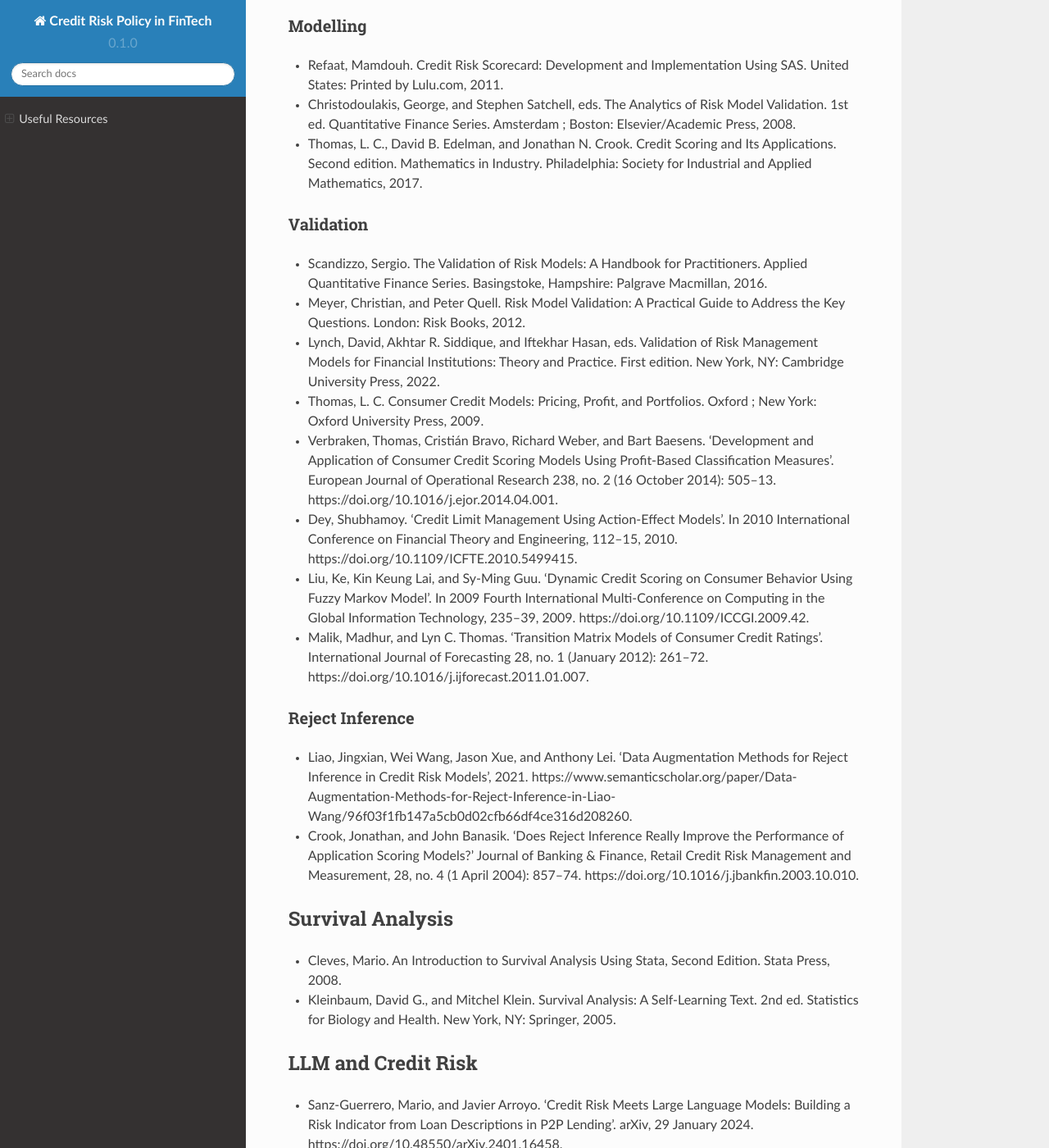
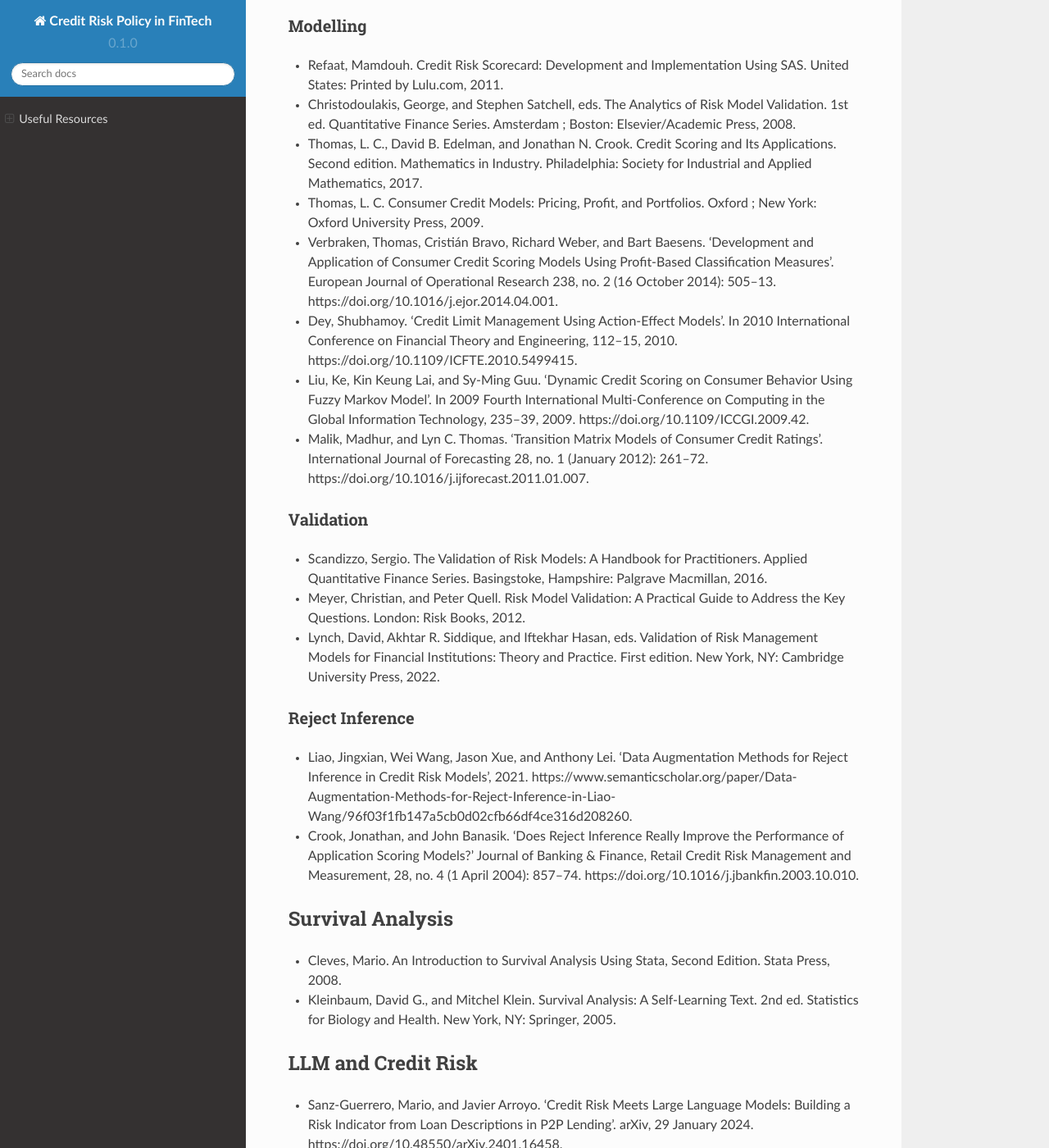
Before and after one commit to kychanbp/credit_risk_mgmt_fintech, a Sphinx documentation site: the page built from docs/source/resources.md, in a window 1280 px wide and 1400 px high, scrolled down 1354 px. Shown: the whole window at 82% size. Built offline with Sphinx 7.4.7 and the Read the Docs theme 2.0.0, drawn with Linux system fonts in a browser that asks for light colours.

```diff
--- a/docs/source/resources.md
+++ b/docs/source/resources.md
@@ -38,18 +38,17 @@ This section provides a list of books and resources that I have found useful in
 - Refaat, Mamdouh. Credit Risk Scorecard: Development and Implementation Using SAS. United States: Printed by Lulu.com, 2011.
 - Christodoulakis, George, and Stephen Satchell, eds. The Analytics of Risk Model Validation. 1st ed. Quantitative Finance Series. Amsterdam ; Boston: Elsevier/Academic Press, 2008.
 - Thomas, L. C., David B. Edelman, and Jonathan N. Crook. Credit Scoring and Its Applications. Second edition. Mathematics in Industry. Philadelphia: Society for Industrial and Applied Mathematics, 2017.
+- Thomas, L. C. Consumer Credit Models: Pricing, Profit, and Portfolios. Oxford ; New York: Oxford University Press, 2009.
+- Verbraken, Thomas, Cristián Bravo, Richard Weber, and Bart Baesens. ‘Development and Application of Consumer Credit Scoring Models Using Profit-Based Classification Measures’. European Journal of Operational Research 238, no. 2 (16 October 2014): 505–13. https://doi.org/10.1016/j.ejor.2014.04.001.
+- Dey, Shubhamoy. ‘Credit Limit Management Using Action-Effect Models’. In 2010 International Conference on Financial Theory and Engineering, 112–15, 2010. https://doi.org/10.1109/ICFTE.2010.5499415.
+- Liu, Ke, Kin Keung Lai, and Sy-Ming Guu. ‘Dynamic Credit Scoring on Consumer Behavior Using Fuzzy Markov Model’. In 2009 Fourth International Multi-Conference on Computing in the Global Information Technology, 235–39, 2009. https://doi.org/10.1109/ICCGI.2009.42.
+- Malik, Madhur, and Lyn C. Thomas. ‘Transition Matrix Models of Consumer Credit Ratings’. International Journal of Forecasting 28, no. 1 (January 2012): 261–72. https://doi.org/10.1016/j.ijforecast.2011.01.007.
 
 ### Validation
 
 - Scandizzo, Sergio. The Validation of Risk Models: A Handbook for Practitioners. Applied Quantitative Finance Series. Basingstoke, Hampshire: Palgrave Macmillan, 2016.
 - Meyer, Christian, and Peter Quell. Risk Model Validation: A Practical Guide to Address the Key Questions. London: Risk Books, 2012.
 - Lynch, David, Akhtar R. Siddique, and Iftekhar Hasan, eds. Validation of Risk Management Models for Financial Institutions: Theory and Practice. First edition. New York, NY: Cambridge University Press, 2022.
-- Thomas, L. C. Consumer Credit Models: Pricing, Profit, and Portfolios. Oxford ; New York: Oxford University Press, 2009.
-- Verbraken, Thomas, Cristián Bravo, Richard Weber, and Bart Baesens. ‘Development and Application of Consumer Credit Scoring Models Using Profit-Based Classification Measures’. European Journal of Operational Research 238, no. 2 (16 October 2014): 505–13. https://doi.org/10.1016/j.ejor.2014.04.001.
-- Dey, Shubhamoy. ‘Credit Limit Management Using Action-Effect Models’. In 2010 International Conference on Financial Theory and Engineering, 112–15, 2010. https://doi.org/10.1109/ICFTE.2010.5499415.
-- Liu, Ke, Kin Keung Lai, and Sy-Ming Guu. ‘Dynamic Credit Scoring on Consumer Behavior Using Fuzzy Markov Model’. In 2009 Fourth International Multi-Conference on Computing in the Global Information Technology, 235–39, 2009. https://doi.org/10.1109/ICCGI.2009.42.
-- Malik, Madhur, and Lyn C. Thomas. ‘Transition Matrix Models of Consumer Credit Ratings’. International Journal of Forecasting 28, no. 1 (January 2012): 261–72. https://doi.org/10.1016/j.ijforecast.2011.01.007.
-
 ### Reject Inference
 
 - Liao, Jingxian, Wei Wang, Jason Xue, and Anthony Lei. ‘Data Augmentation Methods for Reject Inference in Credit Risk Models’, 2021. https://www.semanticscholar.org/paper/Data-Augmentation-Methods-for-Reject-Inference-in-Liao-Wang/96f03f1fb147a5cb0d02cfb66df4ce316d208260.
```
